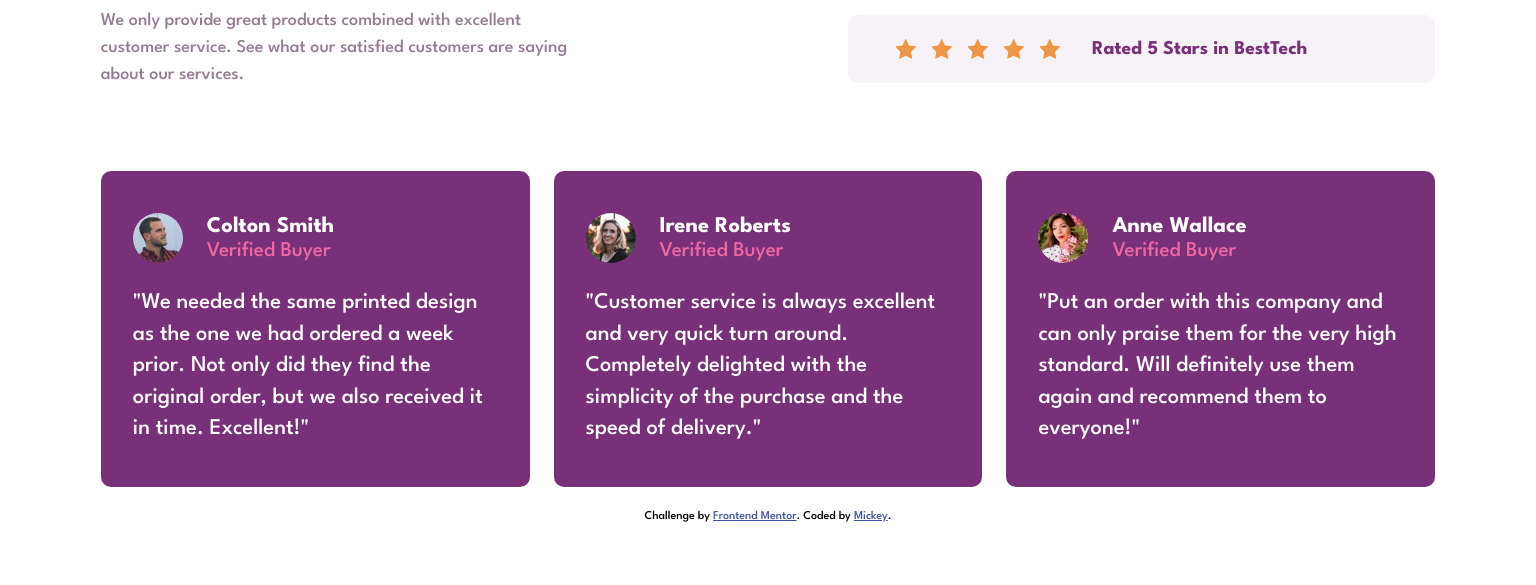
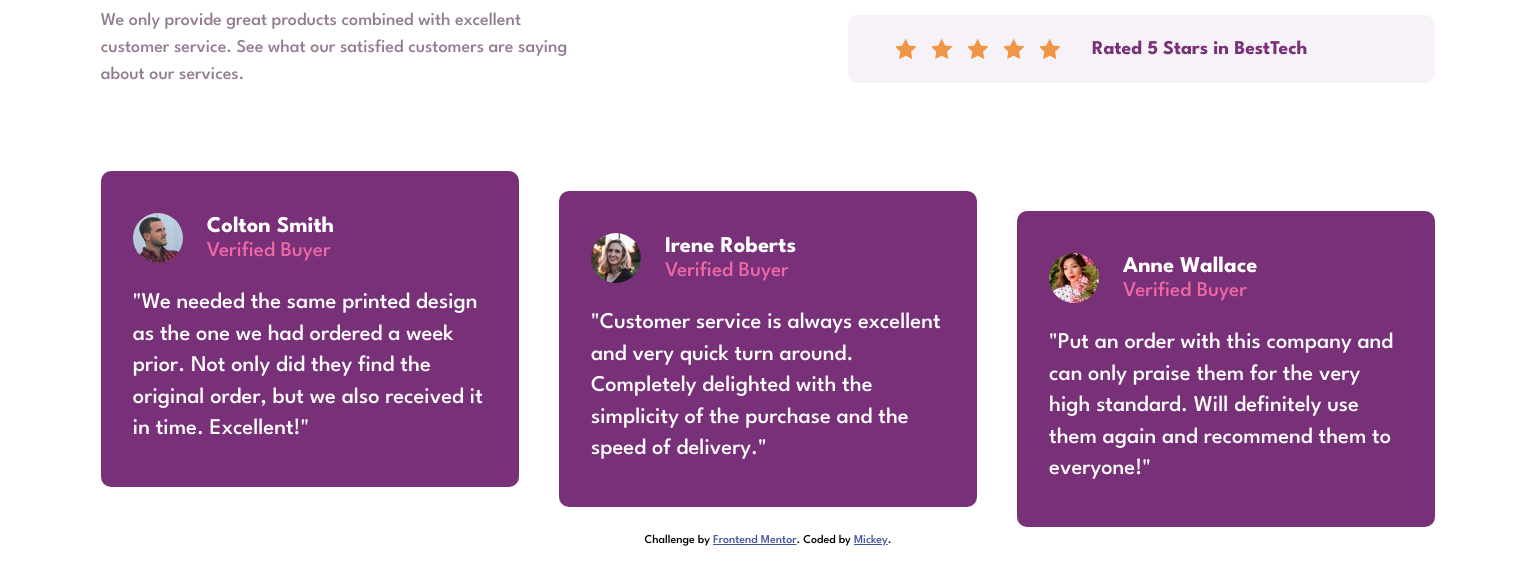
Before and after one commit to mihapehlic/frontendmentor_challenge_2, a plain HTML site: page index.html in a window 1536 px wide. Shown: the part 319-904 px from the top of the page. Before the commit the page ends 865 px from the top, so only its background shows below. Drawn offline with Linux system fonts and the light colour scheme.

Commit message:
3rd commit

```diff
--- a/index.html
+++ b/index.html
@@ -15,7 +15,7 @@
       .attribution {
         font-size: 12px;
         text-align: center;
-        margin: 24px 0;
+        margin: 64px 0;
       }
       .attribution a {
         color: hsl(228, 45%, 44%);
--- a/style.css
+++ b/style.css
@@ -64,7 +64,7 @@ header .hero-text {
 
 .s-cards .s-card {
   background-color: var(--light-magenta);
-  border-radius: 20px;
+  border-radius: 10px;
   padding: 16px;
 }
 
@@ -140,6 +140,14 @@ header .hero-text {
     margin-top: 150px;
   }
 
+  body::before {
+    content: ' ';
+    background: url(./images/bg-pattern-top-desktop.svg) no-repeat;
+    position: absolute;
+    top: 0px;
+    left: 0px;
+  }
+
   header {
     display: grid;
     grid-template-columns: repeat(2, 1fr);
@@ -196,5 +204,25 @@ header .hero-text {
   .l-cards {
     display: grid;
     grid-template-columns: repeat(3, 1fr);
+    height: 300px;
+    gap: 40px;
+  }
+
+  .l-cards .l-card p {
+    font-size: 1.5em;
+    font-weight: 400;
+  }
+
+  .l-cards .l-card:nth-of-type(1) {
+    margin-bottom: 40px;
+  }
+
+  .l-cards .l-card:nth-of-type(2) {
+    margin-top: 20px;
+    margin-bottom: 20px;
+  }
+
+  .l-cards .l-card:nth-of-type(3) {
+    margin-top: 40px;
   }
 }
```
